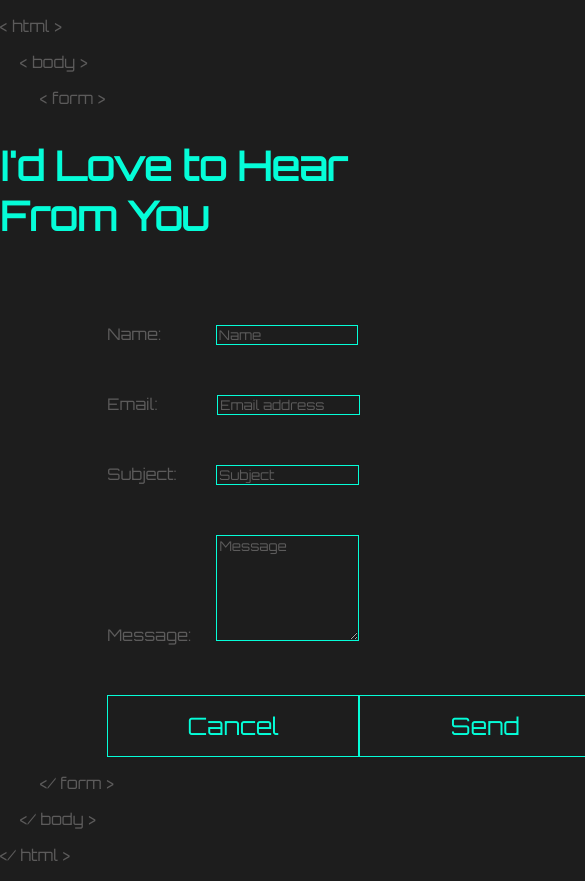
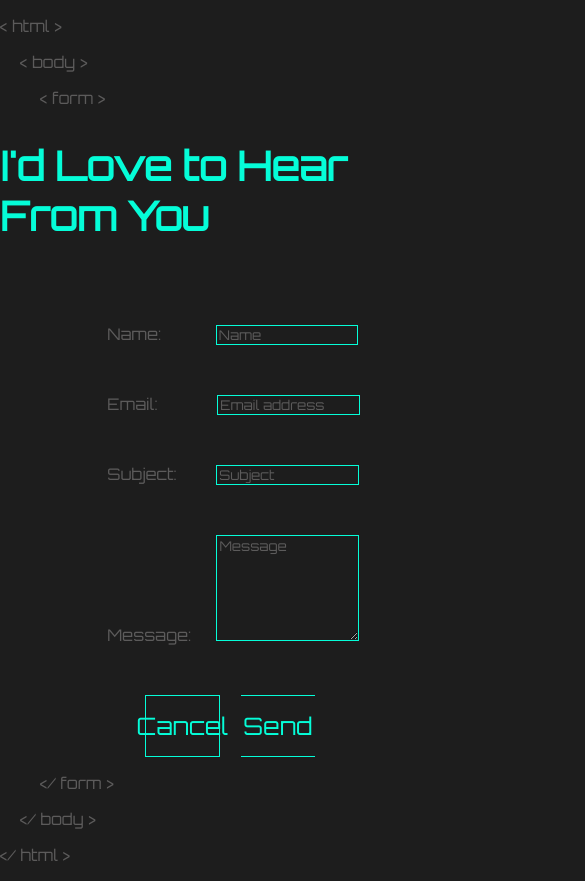
Before and after one commit to Adrusselljr/portfolio, a React (Create React App) app in the folder client/: page /contact in a window 390 px wide. Shown: the top 881 px of the page, 585 px wide, since content can reach past the window. Built offline with nearby package versions, Linux system fonts and the light colour scheme.

Commit message:
modified inputs on contactForm

```diff
--- a/client/src/components/About.jsx
+++ b/client/src/components/About.jsx
@@ -18,7 +18,7 @@ const About = () => {
                 <p style={{ margin: "-.5% 0px -.5% 0px", color: "#8d8d8d" }}>Back End Developer / Front End Developer</p>
                 <p style={{ fontSize: "small" }}>{ close } p { end }</p>
 
-                <div className="button" style={{ border: "1px solid #05fdd8", width: "250px", fontSize: "x-large", height: "60px", color: "#05fdd8", display: "flex", justifyContent: "center", alignItems: "center", marginLeft: "4.65%", transition: "0.3s" }}>
+                <div className="button" style={{ border: "1px solid #05fdd8", width: "20%", fontSize: "x-large", height: "60px", color: "#05fdd8", display: "flex", justifyContent: "center", alignItems: "center", marginLeft: "4.65%", transition: "0.3s" }}>
                     <Link style={{ textDecoration: 'none', color: "#05fdd8" }} to="contact" ><p style={{ width: "250px", height: "60px", display: "flex", justifyContent: "center", alignItems: "center" }}>Contact Me!</p></Link>
                 </div>
             </div>
--- a/client/src/components/AboutMe.jsx
+++ b/client/src/components/AboutMe.jsx
@@ -54,7 +54,7 @@ const AboutMe = () => {
                 <p style={{ fontSize: "small" }}>{ close } p { end }</p>
             </div>
 
-            <div className="button" style={{ border: "1px solid #05fdd8", width: "250px", fontSize: "x-large", height: "60px", display: "flex", justifyContent: "center", alignItems: "center", marginLeft: "4.65%", transition: "0.3s", color: "#05fdd8" }}>
+            <div className="button" style={{ border: "1px solid #05fdd8", width: "20%", fontSize: "x-large", height: "60px", display: "flex", justifyContent: "center", alignItems: "center", marginLeft: "4.65%", transition: "0.3s", color: "#05fdd8" }}>
                 <a style={{ textDecoration: "none", color: "#05fdd8" }} href="https://docs.google.com/document/d/1lU9mJVSzk6Mj0VQLnrz1Nil7LYSyr49I92A9Iathe7I"><p style={{ width: "250px", height: "60px", display: "flex", justifyContent: "center", alignItems: "center" }}>My Resume</p></a>
             </div>
         </div>
--- a/client/src/components/ContactForm.jsx
+++ b/client/src/components/ContactForm.jsx
@@ -44,11 +44,11 @@ const ContactForm = () => {
                     <textarea name="message" rows={ 3 } placeholder='Message' style={{ marginLeft: "25px", marginTop: "50px", width: "50%", height: "100px", border: "1px solid #05fdd8" }} />
                 </div>
 
-                <div style={{ display: "flex", justifyContent: "space-around", marginRight: "35%" }}>
-                    <div className="button" style={{ border: "1px solid #05fdd8", width: "250px", fontSize: "x-large", height: "60px", display: "flex", justifyContent: "center", alignItems: "center", marginTop: "50px", transition: "0.3s", color: "#05fdd8" }}>
+                <div className='contact-buttons' style={{ display: "flex", justifyContent: "space-around", marginRight: "34.8%" }}>
+                    <div className="button" style={{ border: "1px solid #05fdd8", width: "38%", fontSize: "x-large", height: "60px", display: "flex", justifyContent: "center", alignItems: "center", marginTop: "50px", transition: "0.3s", color: "#05fdd8" }}>
                         <Link style={{ textDecoration: "none", color: "#05fdd8" }} to='/' value="Send" className='submit-btn' type='submit'><p style={{ width: "250px", height: "60px", display: "flex", justifyContent: "center", alignItems: "center" }}>Cancel</p></Link>
                     </div>
-                    <div className="button" style={{ border: "1px solid #05fdd8", width: "250px", fontSize: "x-large", height: "60px", display: "flex", justifyContent: "center", alignItems: "center", marginTop: "50px", transition: "0.3s", color: "#05fdd8" }}>
+                    <div className="button" style={{ border: "1px solid #05fdd8", width: "38%", fontSize: "x-large", height: "60px", display: "flex", justifyContent: "center", alignItems: "center", marginTop: "50px", transition: "0.3s", color: "#05fdd8" }}>
                         <input style={{ border: "none" }} className='submit-btn submit' type="submit" value="Send" />
                     </div>
                 </div>
--- a/client/src/index.css
+++ b/client/src/index.css
@@ -76,8 +76,11 @@ textarea {
   font-family: "Orbitron";
 }
 
-@media only screen and (max-width: 1200px) {
+@media only screen and (max-width: 700px) {
 
-
+  .contact-buttons {
+    margin-left: 10%;
+    width: 70%;
+  }
 
 }
--- a/client/src/pages/ContactMe.jsx
+++ b/client/src/pages/ContactMe.jsx
@@ -13,7 +13,7 @@ const ContactMe = () => {
             <p style={{ marginLeft: "20px" }}>{ open } body { end }</p>
             <p style={{ marginLeft: "40px" }}>{ open } form { end }</p>
 
-            <h2 style={{ color: "#05fdd8", fontSize: "40px", display: "flex", justifyContent: "center" }}>I'd Love to Hear From You</h2>
+            <h2 className='contact-h2' style={{ color: "#05fdd8", fontSize: "40px", display: "flex", justifyContent: "center" }}>I'd Love to Hear From You</h2>
 
             <div className='contact-form'>
                 <ContactForm />
```
